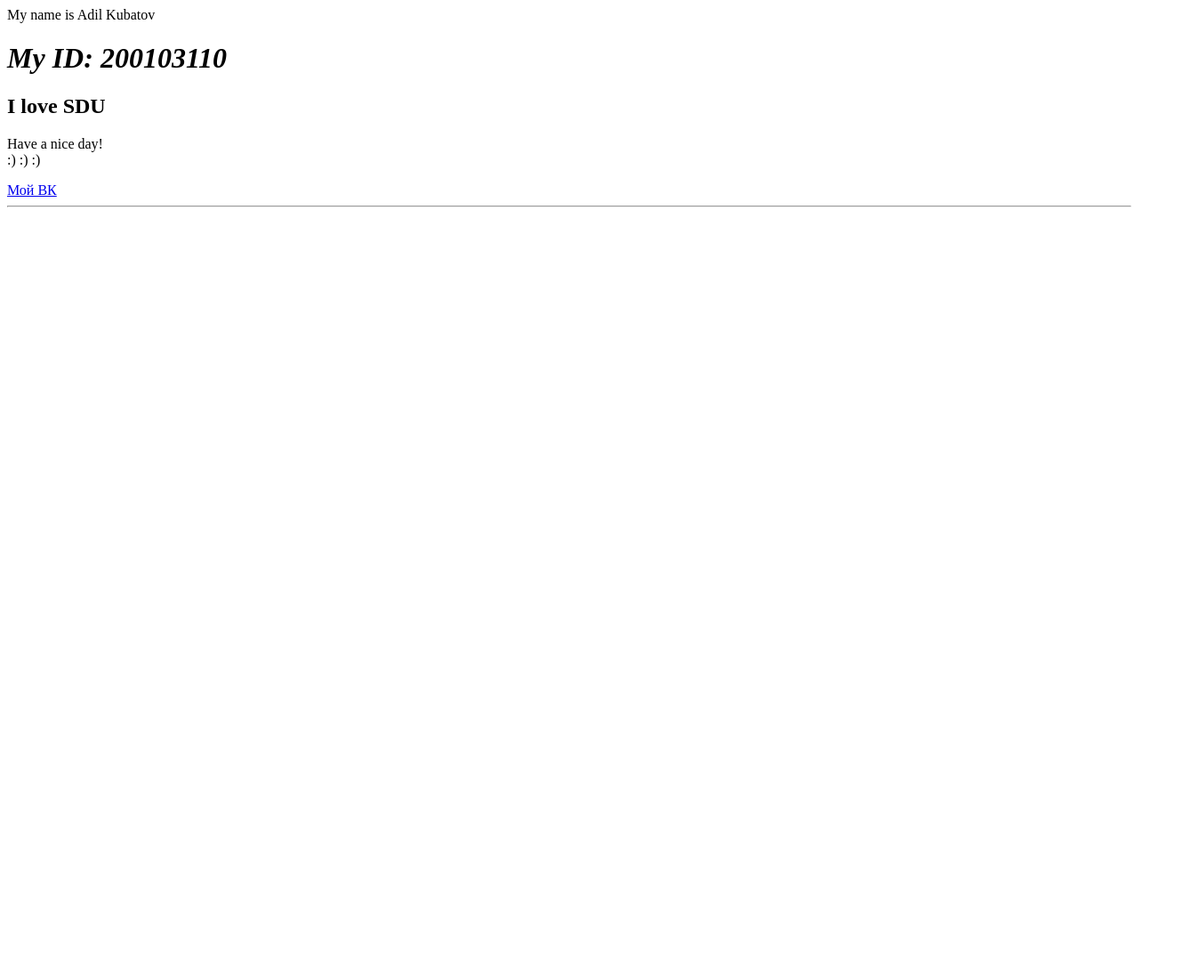
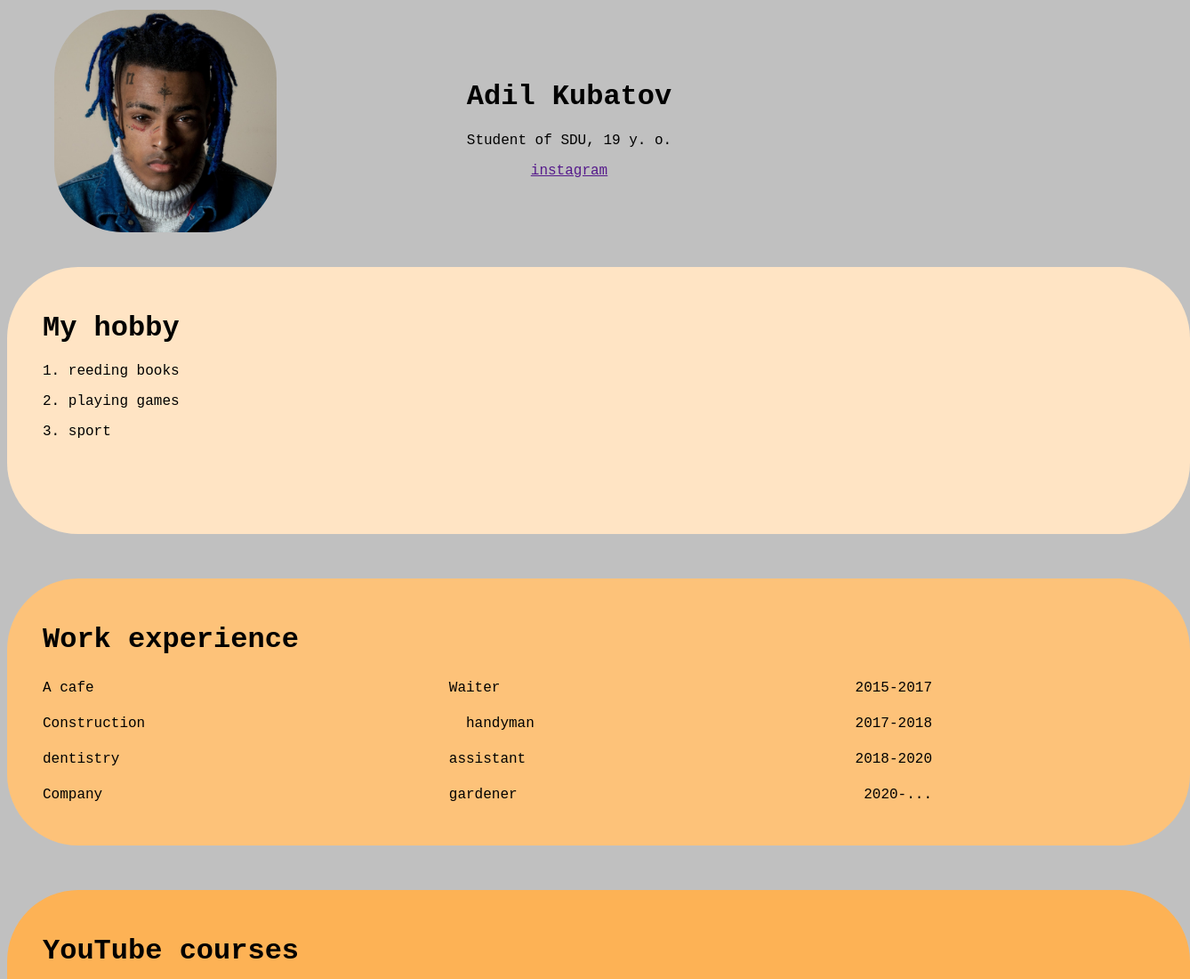
Before and after one commit to Adil-Kubatov/class-01, a plain HTML site: page index.html in a window 1280 px wide. Shown: the top 1100 px of the page at 89% size, 1338 px wide, since content can reach past the window. Before the commit the page ends 800 px from the top, so only its background shows below. Drawn offline with Linux system fonts and the light colour scheme.

Commit message:
Add files via upload

```diff
--- a/index.html
+++ b/index.html
@@ -1,18 +1,86 @@
 <!DOCTYPE html>
 <html>
     <head>
+
      <title>Адиль Кубатов</title>
+     <link rel="stylesheet" href="style.css">
      <meta charset="utf-8">
      <meta name="keywords" content="Мой сайт">
      <meta name="description" content="Добро пожаловать">
      <link rel="shortcut icon" href="https://atom.io/favicon.ico"/>
+
     </head>
-    <body>
-       My name is Adil Kubatov
-        <h1><em>My ID: 200103110</em></h1>
-        <h2>I love SDU</h2>
-        <p>Have a nice day! <br> :) :) :) </p>
-        <a href="https://vk.com/kubatovadil_17" target="_blank"> Мой ВК </a>
-        <hr>
+
+    <div class="header">
+
+        <div >
+             <img src="thumb-1920-930125.jpg" width="350px" class="image" >
+        </div>
+
+        <div class="me">
+            <h1>Adil Kubatov</h1>
+            <p>Student of SDU, 19 y. o.</p>
+            <a href="">instagram</a>
+            <lim">
+        </div>
+
+    </div>
+
+    <div class="job">
+
+        <div class="text">
+
+            <h1>My hobby</h1>
+            <p>1. reeding books</p>
+            <p>2. playing games</p>
+            <p>3. sport</p>
+
+        </div>
+
+    </div>
+    <div class="job1">
+
+        <div class="text" >
+
+            <h1>Work experience</h1>
+         <div class="exp">
+            <p >A cafe</p><p>Waiter</p> <p>2015-2017</p>
+
+         </div>
+         <div class="exp">
+
+            <p>Construction</p><p>handyman</p> <p>2017-2018</p>
+
+         </div>
+         <div class="exp">
+
+            <p>dentistry</p> <p>assistant</p> <p>2018-2020</p>
+
+         </div>
+         <div class="exp">
+
+            <p>Company</p> <p>gardener</p> <p>2020-...</p>
+         </div>
+        </div>
+
+    </div>
+    <div class="job2">
+
+        <div class="text">
+
+            <h1>YouTube courses</h1>
+            <a class="text2" href="https://www.youtube.com/watch?v=wzDajt9IQS4">JavaScript courses. Java script beginer level.</a>
+            <p><a class="text2" href="https://www.youtube.com/watch?v=wzDajt9IQS4">Solo leveling the best manhva in the world.</a></p>
+
+        </div>
+
+    </div>
+
+
+
     </body>
+<footer>
+     <h1>Call to me</h1>
+</footer>
+
 </html>
--- /dev/null
+++ b/style.css
@@ -0,0 +1,69 @@
+.me{
+    text-align: center;
+}
+body{
+    background-color: silver;
+}
+.header{
+    font-family: 'Courier New', Courier, monospace;
+    width: 100%;
+}
+.image{
+    width: 250px ;
+    border-radius: 80px;
+    border: 3px solid rgba(0, 128, 0, 0);
+    margin:0px 50px -200px;
+}
+.job{
+    align-self: center;
+    position: absolute;
+    background-color: bisque;
+    top: 300px;
+    height: 300px;
+    width: 1330px ;
+    border-radius: 80px;
+    border-color: black;
+}
+.text{
+    font-family: 'Courier New', Courier, monospace;
+    margin-top: 50px;
+    margin-left: 40px;
+}
+.job1{
+    align-self: center;
+    position: absolute;
+    background-color: rgb(253, 194, 121);
+    top: 650px;
+    height: 300px;
+    width: 1330px ;
+    border-radius: 80px;
+    border-color: black;
+}
+.job2{
+    align-self: center;
+    position: absolute;
+    background-color: rgb(253, 178, 85);
+    top: 1000px;
+    height: 300px;
+    width: 1330px ;
+    border-radius: 80px;
+    border-color: black;
+}
+.text2{
+    font-family: 'Courier New', Courier, monospace;
+    font-size: 30px;
+    margin-top: 50px;
+    margin-left: 40px;
+    color: black;
+}
+.exp{
+    display: flex;
+    justify-content: space-between;
+    align-items: center;
+    width: 1000px;
+    margin-top: -10px;
+}
+footer{
+    padding-top: 1300px;
+    text-align: center;
+}
```
Also changed, not shown: thumb-1920-930125.jpg (added).
